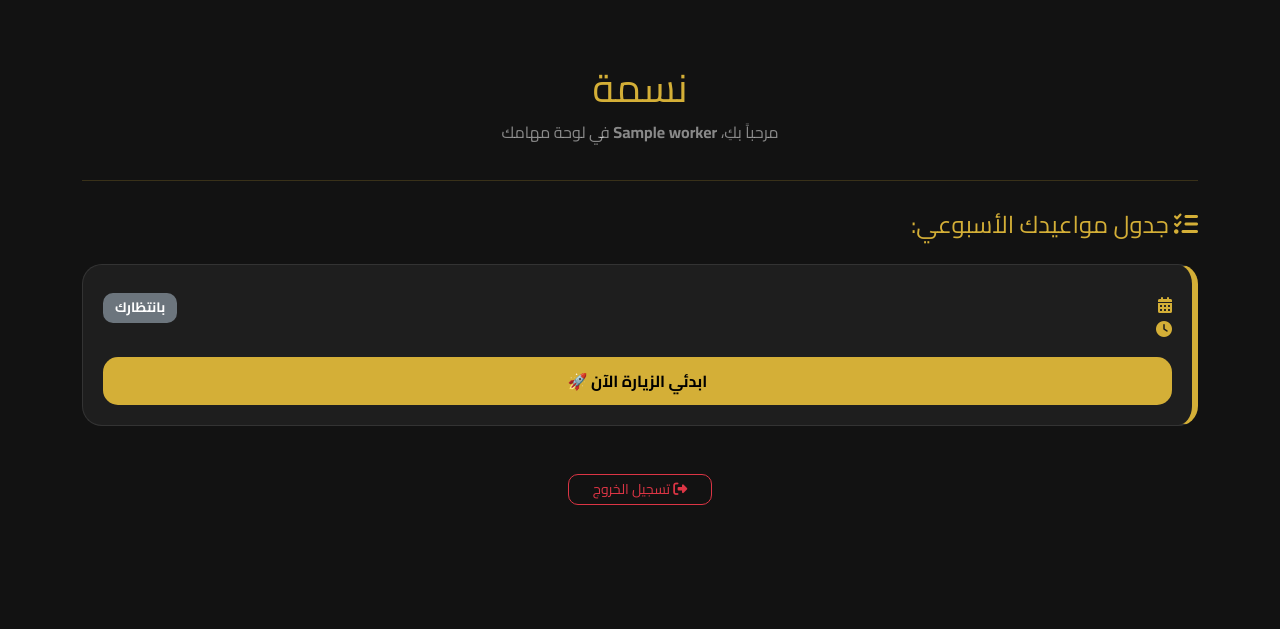
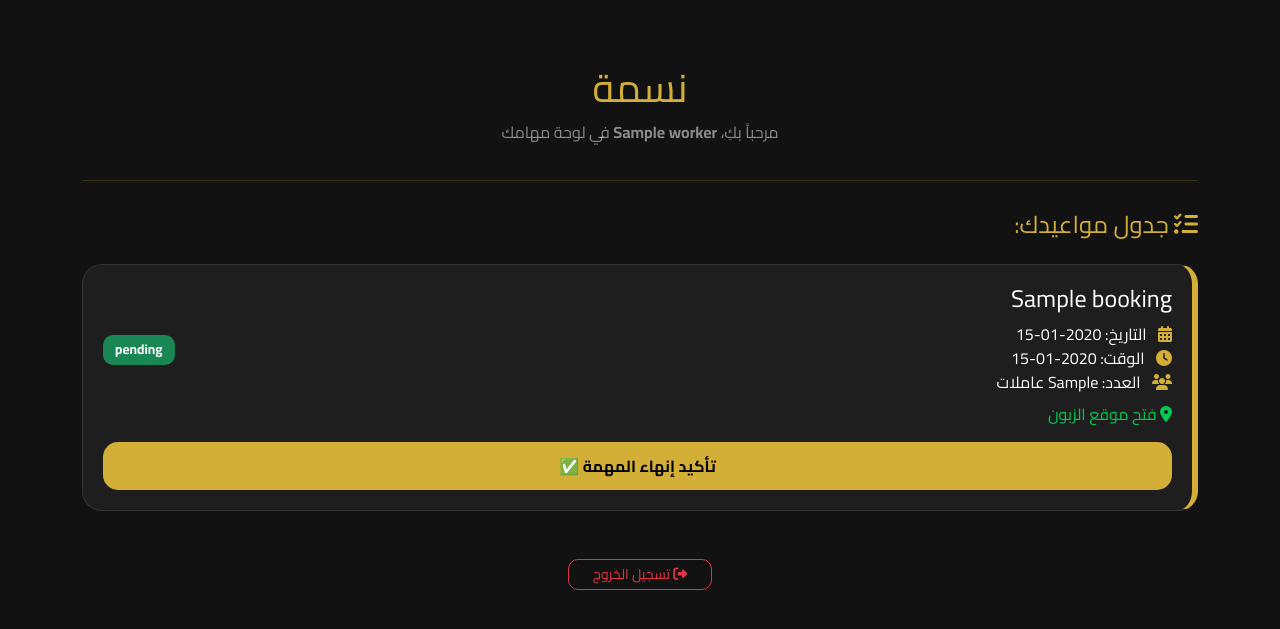
Before and after one commit to ahmadaljazee/Nesma-web, a Flask app: page /worker/dashboard in a window 1280 px wide. Shown: the top 629 px of the page. Run offline with Flask 3, Linux system fonts and the light colour scheme; a user stored in the database is signed in; tables that the repository leaves empty hold one stand-in row (values such as "Sample post").

Commit message:
Update worker_dashboard.html

```diff
--- a/templates/worker_dashboard.html
+++ b/templates/worker_dashboard.html
@@ -41,29 +41,35 @@
             <p class="text-white-50">مرحباً بكِ، <b>{{ worker.name }}</b> في لوحة مهامك</p>
         </div>
 
-        <h4 class="mb-4 gold-text"><i class="fas fa-list-check"></i> جدول مواعيدك الأسبوعي:</h4>
+        <h4 class="mb-4 gold-text"><i class="fas fa-list-check"></i> جدول مواعيدك:</h4>
 
         {% for task in tasks %}
         <div class="booking-card">
             <div class="row align-items-center">
                 <div class="col-8">
-                    <h4 class="text-white mb-1">{{ task.customer_name }}</h4>
+                    <h4 class="text-white mb-1">{{ task.name }}</h4>
                     <div class="booking-details">
-                        <i class="fas fa-calendar-alt"></i> {{ task.visit_day }}<br>
-                        <i class="fas fa-clock"></i> {{ task.visit_time }}
+                        <i class="fas fa-calendar-alt"></i> التاريخ: {{ task.date }}<br>
+                        <i class="fas fa-clock"></i> الوقت: {{ task.time }}<br>
+                        <i class="fas fa-users"></i> العدد: {{ task.workers_count }} عاملات
+                    </div>
+                    <div class="mt-2">
+                         <a href="{{ task.map_url }}" target="_blank" class="text-decoration-none" style="color: #00c853;">
+                             <i class="fas fa-location-dot"></i> فتح موقع الزبون
+                         </a>
                     </div>
                 </div>
                 <div class="col-4 text-end">
-                    <span class="badge badge-status {% if task.status == 'pending' %}bg-secondary{% elif task.status == 'in_progress' %}bg-warning text-dark{% else %}bg-success{% endif %}">
-                        {% if task.status == 'pending' %}بانتظارك{% elif task.status == 'in_progress' %}جاري العمل{% else %}تم الانتهاء{% endif %}
+                    <span class="badge badge-status {% if task.status == 'جديد' %}bg-secondary{% elif task.status == 'جاري العمل' %}bg-warning text-dark{% else %}bg-success{% endif %}">
+                        {{ task.status }}
                     </span>
                 </div>
             </div>
             <div class="mt-3">
-                {% if task.status != 'completed' %}
-                    <form action="{{ url_for('worker_update_status', task_id=task.id, action='start' if task.status == 'pending' else 'end') }}" method="POST">
+                {% if task.status != 'تم الانتهاء' %}
+                    <form action="{{ url_for('worker_update_status', task_id=task.id, action='start' if task.status == 'جديد' else 'end') }}" method="POST">
                         <button type="submit" class="btn btn-nesma">
-                            {{ 'ابدئي الزيارة الآن 🚀' if task.status == 'pending' else 'تأكيد إنهاء المهمة ✅' }}
+                            {{ 'ابدئي الزيارة الآن 🚀' if task.status == 'جديد' else 'تأكيد إنهاء المهمة ✅' }}
                         </button>
                     </form>
                 {% else %}
```
